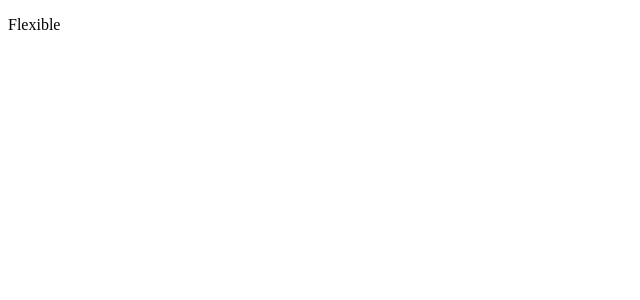
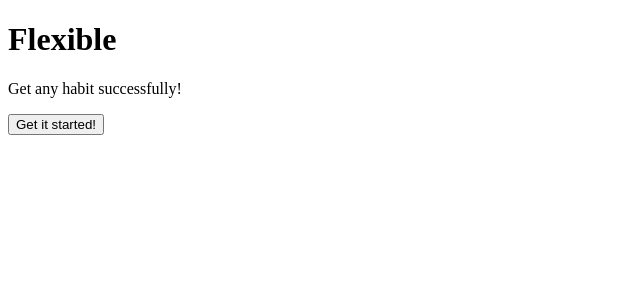
Before and after one commit to CodeSoom/project-react-2-onys-programmer, a React app: page / in a window 1280 px wide. Shown: the top 300 px of the page, without its empty margins (0-640 px from the left). Built offline with nearby package versions, Linux system fonts and the light colour scheme.

Commit message:
Complete textcontents for HomePage
There is a Headline, description, and a start button

```diff
--- a/src/HomePage.jsx
+++ b/src/HomePage.jsx
@@ -3,7 +3,9 @@ import React from 'react';
 export default function App() {
   return (
     <>
-    <p>Flexible</p>
+    <h1>Flexible</h1>
+    <p>Get any habit successfully!</p>
+    <button>Get it started!</button>
     </>
   );
 }
```
Also changed, not shown: 1 other file (tests, documents, lock files or other folders).
